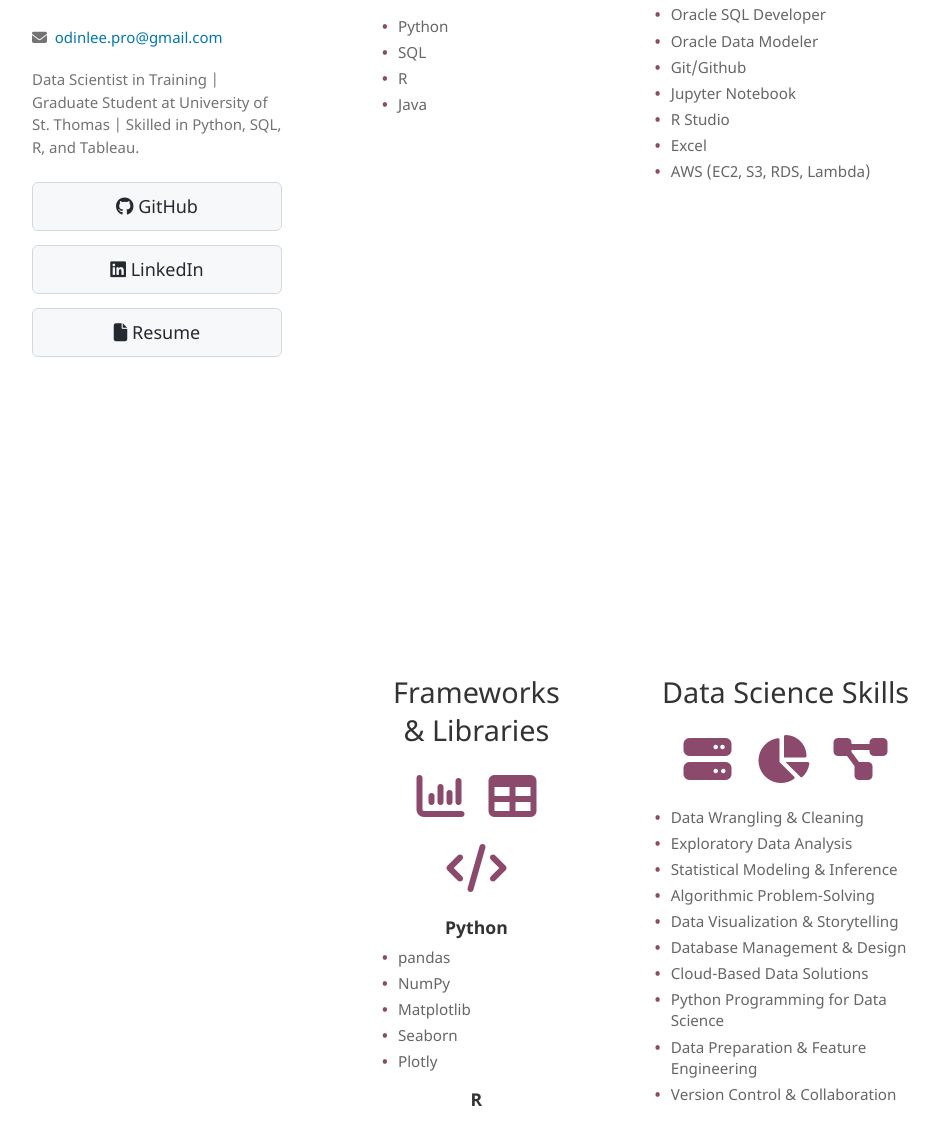
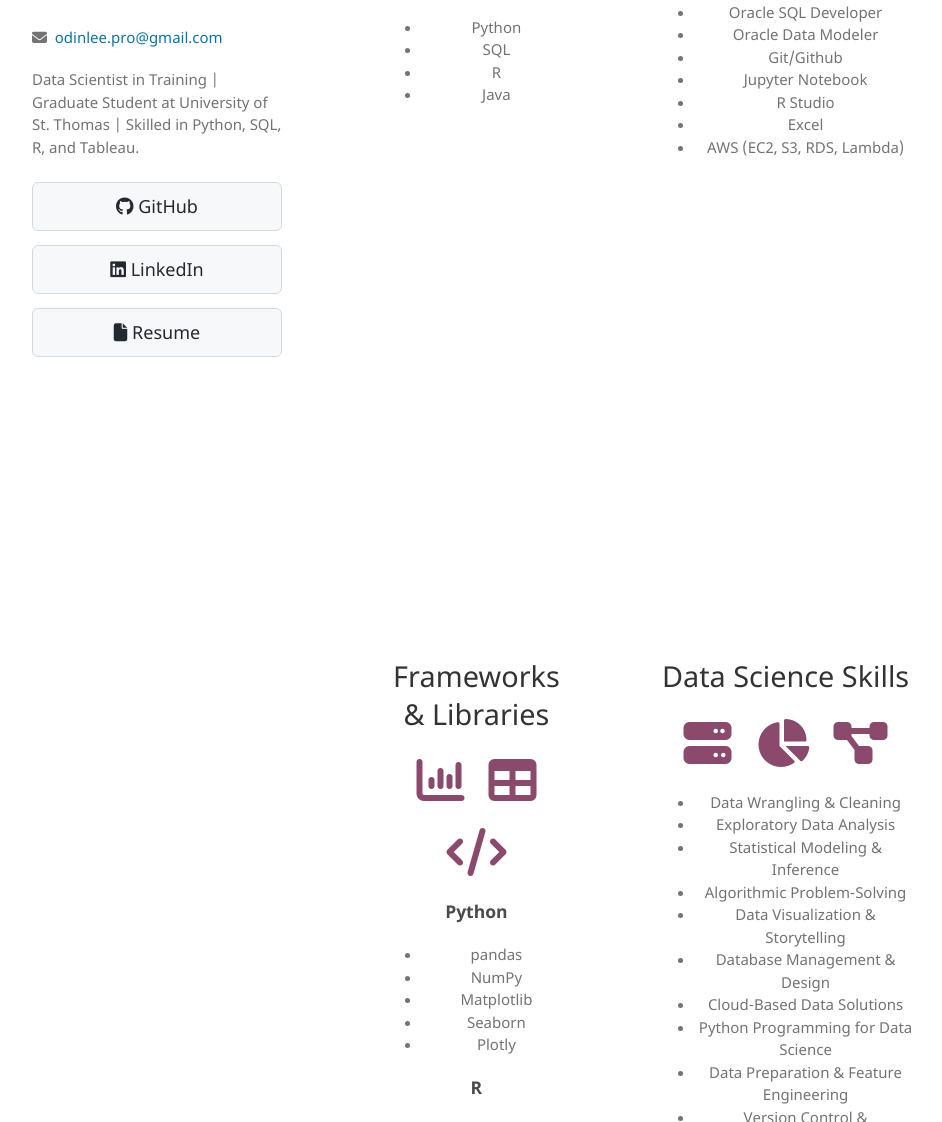
Before and after one commit to OdinLeePro/OdinLeePro.github.io, a Jekyll site: the page built from index.md, in a window 1280 px wide and 1400 px high, scrolled down 3453 px. Shown: the part 278-1400 px from the top of the window, without its empty margins (178-1120 px from the left). Built offline with Jekyll 4.4.1, drawn with Linux system fonts in a browser that asks for light colours.

Commit message:
Update style.scss

```diff
--- a/assets/css/style.scss
+++ b/assets/css/style.scss
@@ -253,61 +253,6 @@
     font-size: 1rem;
 }
 
-.skillsBullets {
-    list-style: none;
-    padding: 0;
-    text-align: left;
-    max-width: 300px;
-    margin: 0 auto;
-}
-
-.skillsBullets li {
-    color: #666;
-    font-size: 0.95rem;
-    line-height: 1.4;
-    margin-bottom: 0.3rem;
-    padding-left: 1rem;
-    position: relative;
-}
-
-.skillsBullets li::before {
-    content: "•";
-    color: #8b4a6b;
-    font-weight: bold;
-    position: absolute;
-    left: 0;
-}
-
-.skillsBullets h1 {
-    font-size: 1.1rem;
-    font-weight: 600;
-    color: #333;
-    margin: 1rem 0 0.5rem 0;
-    padding-left: 0;
-}
-
-.skillsBullets h1::before {
-    display: none;
-}
-
-.skills-section {
-    text-align: left;
-    max-width: 300px;
-    margin: 0 auto;
-}
-
-.skills-section h3 {
-    font-size: 1.1rem;
-    font-weight: 600;
-    color: #333;
-    margin: 1rem 0 0.5rem 0;
-    text-align: center;
-}
-
-.skills-section .skillsBullets {
-    margin-bottom: 1rem;
-}
-
 /*==========================*/
 /*   Mobile Layout Styles   */
 /*==========================*/
@@ -362,6 +307,7 @@
 /*   Mobile Responsive Styles   */
 /*==============================*/
 
+/* Responsive design */
 @media (max-width: 768px) {
     .skills-grid {
         grid-template-columns: 1fr;
```
